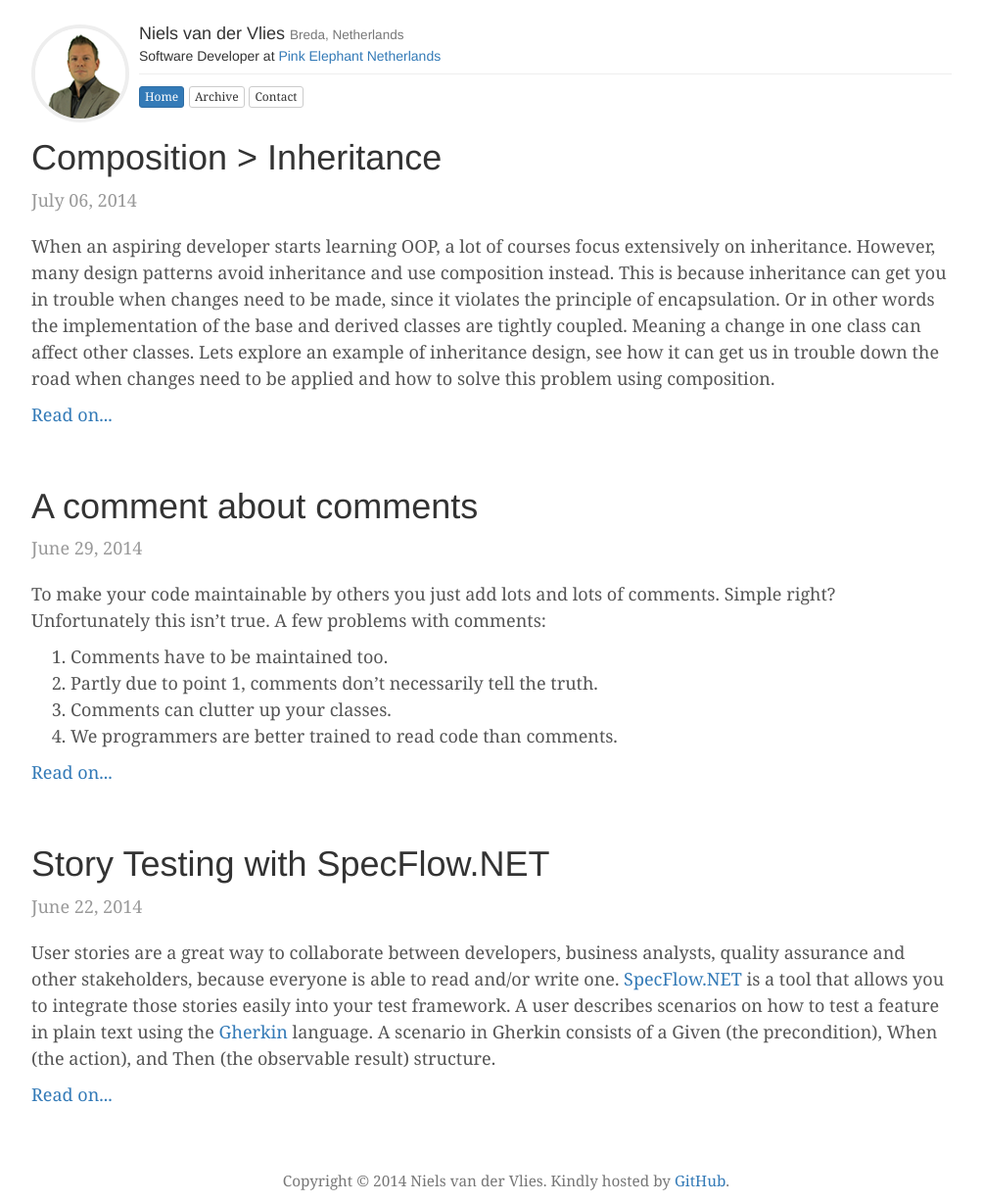
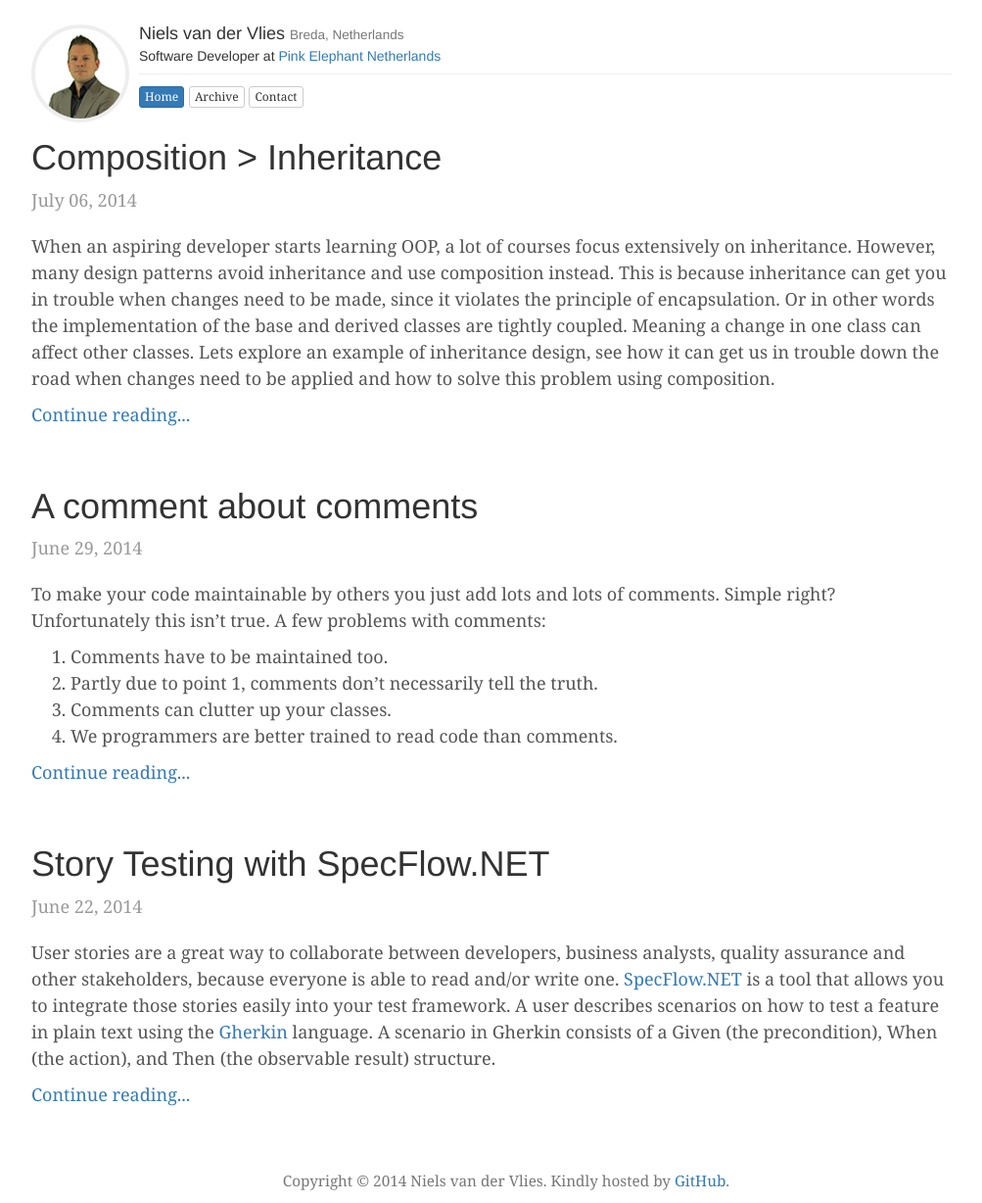
Before and after one commit to nvdvlies/nvdvlies.github.io, a Jekyll site: the page built from index.html, in a window 1280 px wide. Shown: the whole page at 98% size, without its empty margins (138-1141 px from the left). Built offline with Jekyll 4.4.1, drawn with Linux system fonts in a browser that asks for light colours; nearby versions of some CDN libraries; Markdown is read by kramdown in place of the engine named in the settings; the list of posts is cut into pages by our own code.

Commit message:
continue reading instead of read on

```diff
--- a/index.html
+++ b/index.html
@@ -7,7 +7,7 @@ title: Niels van der Vlies
 		<h1>{{ post.title }}</h1>
 		<p class="blog-post-meta">{{ post.date | date: "%B %d, %Y" }}</p>
 		{{ post.excerpt }}
-		<a href="{{ post.url }}">Read on...</a>
+		<a href="{{ post.url }}">Continue reading...</a>
 	</div>
 {% endfor %}
 
```
